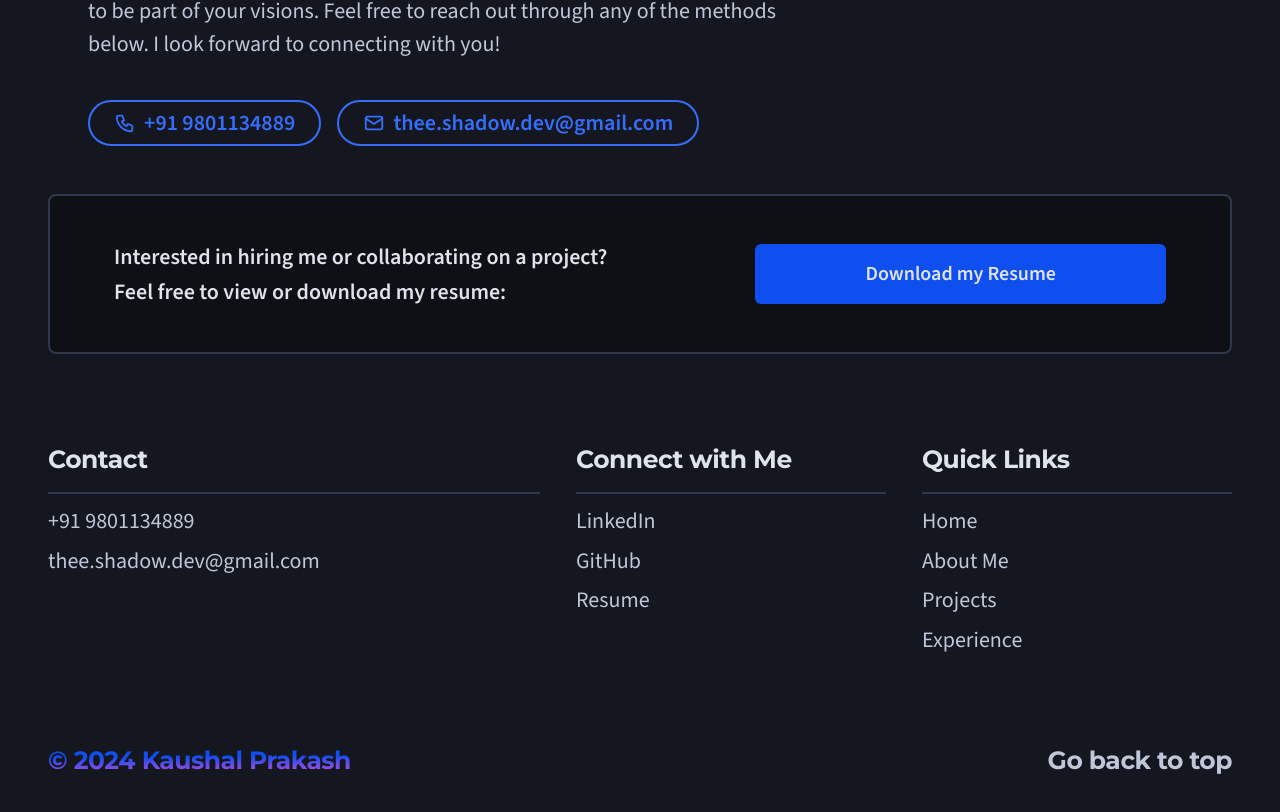
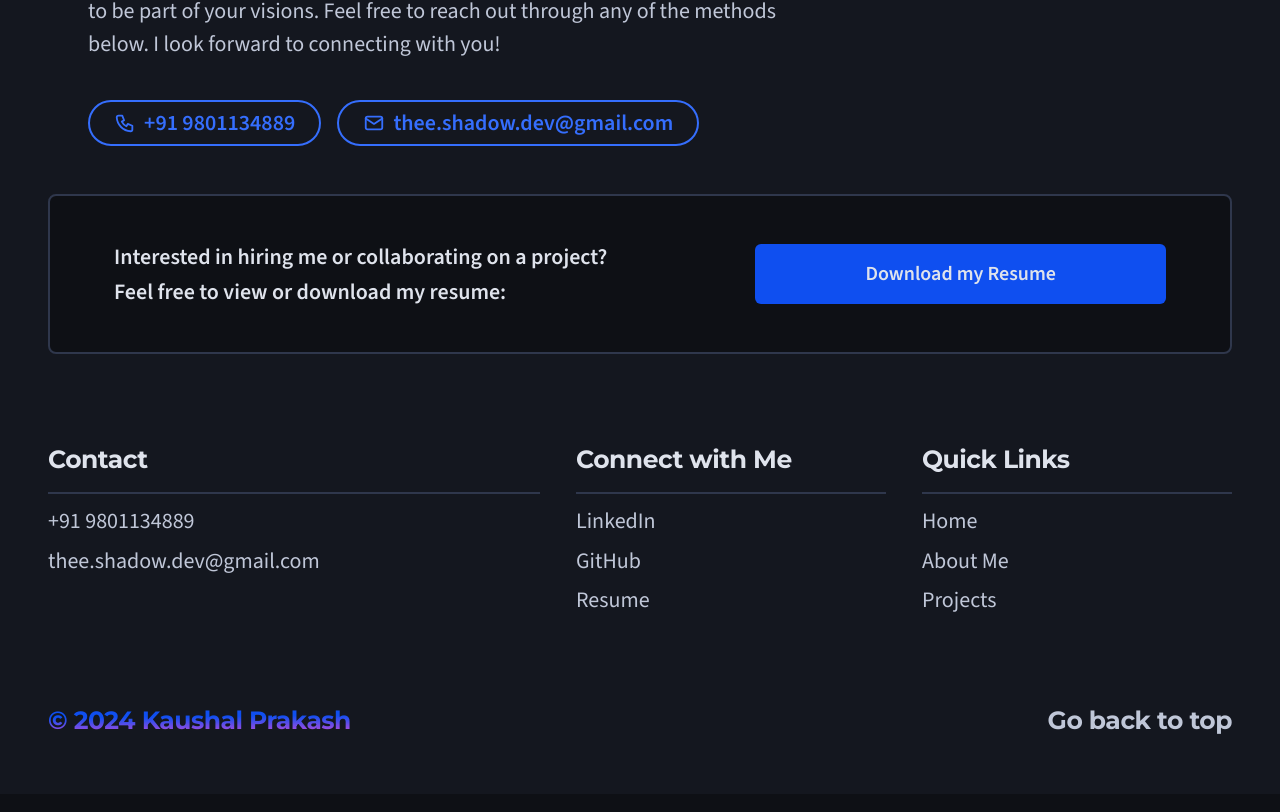
Before and after one commit to kaushal-Prakash/portfolio, a Next.js app: page / in a window 1280 px wide. Shown: the part 8451-9263 px from the top of the page. Built offline with nearby package versions, Linux system fonts and the light colour scheme.

Commit message:
corrected footer

```diff
--- a/app/_components/footer.tsx
+++ b/app/_components/footer.tsx
@@ -42,7 +42,7 @@ const Footer = () => {
               <Link href="#home">Home</Link>
               <Link href="#about">About Me</Link>
               <Link href="#projects">Projects</Link>
-              <Link href="#experience">Experience</Link>
+              {/* <Link href="#experience">Experience</Link> */}
             </div>
           </div>
         </div>
```
